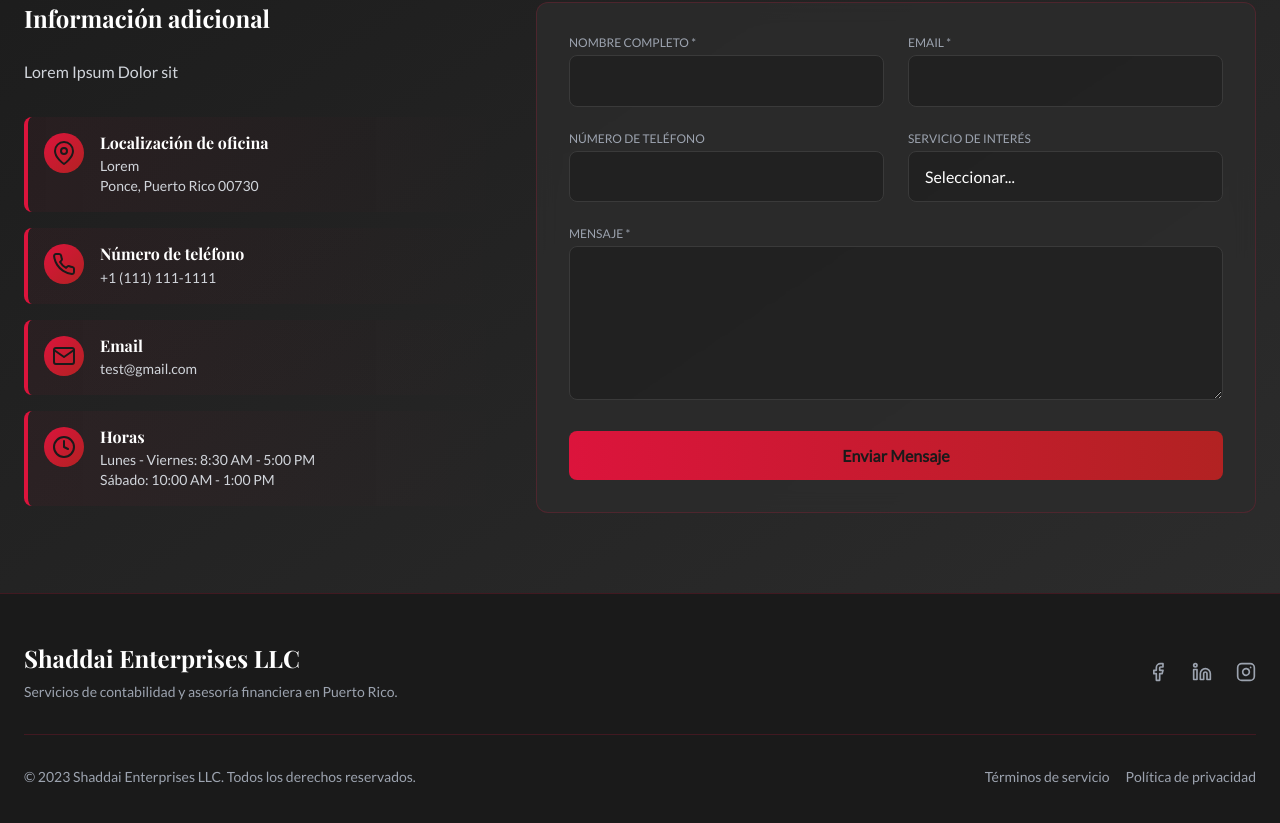
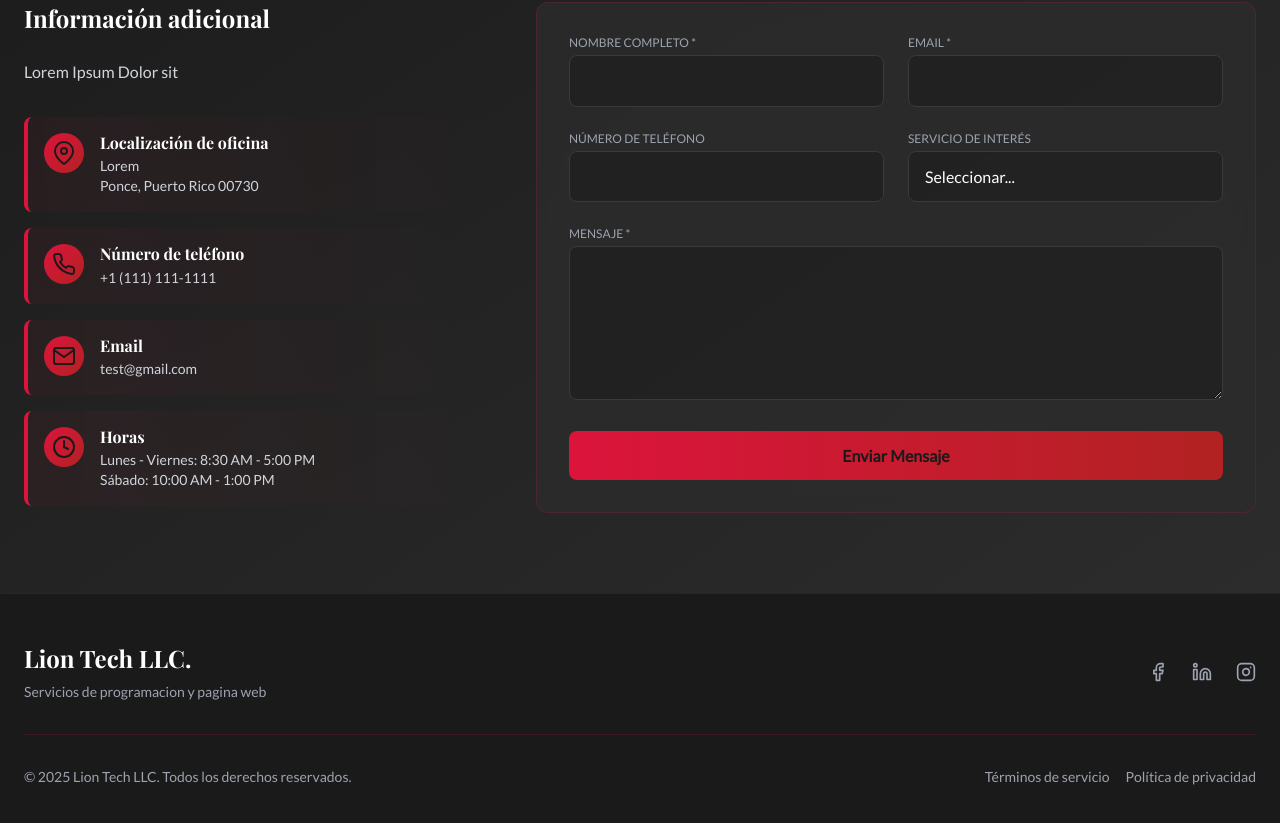
Before and after one commit to AlexisBarriera/openhousetest, a React (Vite) app: page / in a window 1280 px wide. Shown: the part 5330-6153 px from the top of the page. Built offline with nearby package versions, Linux system fonts and the light colour scheme; no server answers.

Commit message:
Update footer content and company name

```diff
--- a/src/components/Footer/Footer.tsx
+++ b/src/components/Footer/Footer.tsx
@@ -6,8 +6,8 @@ const Footer = () => {
       <div className="container mx-auto px-6">
         <div className="flex flex-col md:flex-row justify-between items-center">
           <div className="mb-6 md:mb-0">
-            <h3 className="font-heading text-2xl mb-2">Shaddai Enterprises LLC</h3>
-            <p className="text-gray-400 text-sm">Servicios de contabilidad y asesoría financiera en Puerto Rico.</p>
+            <h3 className="font-heading text-2xl mb-2">Lion Tech LLC.</h3>
+            <p className="text-gray-400 text-sm">Servicios de programacion y pagina web</p>
           </div>
           <div className="flex gap-6">
             <a href="#" className="text-gray-400 hover:text-gold transition-colors">
@@ -22,7 +22,7 @@ const Footer = () => {
           </div>
         </div>
         <div className="border-t border-gold/20 mt-8 pt-8 flex flex-col md:flex-row justify-between items-center">
-          <p className="text-gray-400 text-sm mb-4 md:mb-0">© 2023 Shaddai Enterprises LLC. Todos los derechos reservados.</p>
+          <p className="text-gray-400 text-sm mb-4 md:mb-0">© 2025 Lion Tech LLC. Todos los derechos reservados.</p>
           <div className="flex gap-4">
             <a href="#" className="text-gray-400 hover:text-gold text-sm transition-colors">Términos de servicio</a>
             <a href="#" className="text-gray-400 hover:text-gold text-sm transition-colors">Política de privacidad</a>
```
